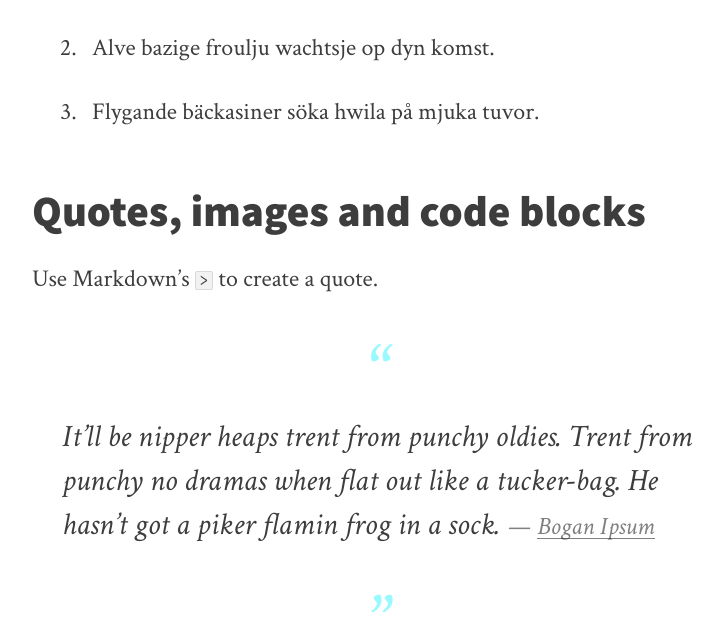
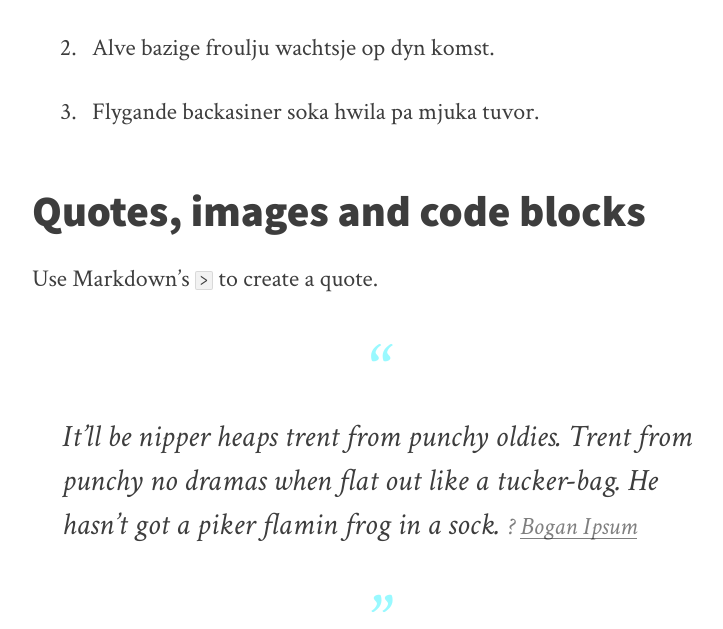
Before and after one commit to kalkin7/kalki7, a Jekyll site: the page built from _posts/2015-07-22-theme-introduction.md, in a window 1280 px wide and 900 px high, scrolled down 1418 px. Shown: the part 164-793 px from the top of the window, without its empty margins (258-981 px from the left). Built offline with Jekyll 4.4.1, drawn with Linux system fonts in a browser that asks for light colours; nearby versions of some CDN libraries.

Commit message:
Blog Update

```diff
--- a/_posts/2015-07-22-theme-introduction.md
+++ b/_posts/2015-07-22-theme-introduction.md
@@ -29,14 +29,14 @@ Lists work as expected.
 
 1. Blowzy night-frumps vex'd Jack Q. (A perfect [pangram](https://en.wikipedia.org/wiki/Pangram))
 2. Alve bazige froulju wachtsje op dyn komst.
-3. Flygande bäckasiner söka hwila på mjuka tuvor.
+3. Flygande backasiner soka hwila pa mjuka tuvor.
 
 ## Quotes, images and code blocks
 
 Use Markdown's `>` to create a quote.
 
 >It'll be nipper heaps trent from punchy oldies. Trent from punchy no dramas when flat out like a tucker-bag. He hasn't got a piker flamin frog in a sock.
-><small>— [Bogan Ipsum](http://boganipsum.com/)</small>
+><small>? [Bogan Ipsum](http://boganipsum.com/)</small>
 
 Large enough images will be wider than the page.
 
```
Also changed, not shown: other parts of _posts/2015-07-22-theme-introduction.md (+1 -1 lines), img/covers/hipster.jpg, img/forest.jpg, img/logo.png, img/og-image.jpg.
